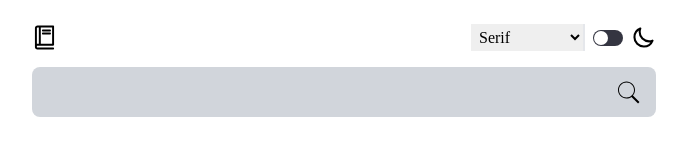
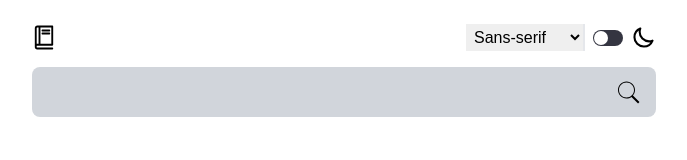
Before and after one commit to Blzs101/Dictionary-App, a React (Vite) app: page / in a window 1280 px wide. Shown: the top 160 px of the page, without its empty margins (296-983 px from the left). Built offline with nearby package versions, Linux system fonts and the light colour scheme.

Commit message:
changed font-family and fixed incorrect ts on redux calls

```diff
--- a/src/App.css
+++ b/src/App.css
@@ -16,15 +16,27 @@
   .dark span{
     color:white;
   }
-.Serif{
-  font-family: serif;
+.Sans-serif{
+  font-family:sans-serif;
+  font-weight: 400;
+  font-size: medium;
 }
-.Arial{
-  font-family: Arial, Helvetica, sans-serif;
+.Monospace{
+  font-family: monospace;
+  font-weight: 400;
+  font-size: medium;
 }
 .CourierNew{
   font-family: 'Courier New', Courier, monospace;
+  font-weight: 400;
+  font-size: medium;
 }
+.Franklin{
+  font-family: 'Franklin Gothic Medium', 'Arial Narrow', Arial, sans-serif;
+  font-weight: 400;
+  font-size: medium;
+}
+
 @keyframes shake-horizontal {
   0%,
   100% {
--- a/src/App.tsx
+++ b/src/App.tsx
@@ -1,32 +1,39 @@
-import { Suspense, lazy } from "react";
-import "./App.css"
-import { Search } from "./Components/Search";
-import { useSelector } from "react-redux";
-import Loading from "./Components/Loading"
+import { Suspense, lazy } from 'react';
+import './App.css';
+import { Search } from './Components/Search';
+import Loading from './Components/Loading';
+import { useAppSelector } from './ReduxStates/MainStoreHooks';
 
-const Result = lazy(async () => import("./Components/Result"))
-
+const Result = lazy(async () => import('./Components/Result'));
 
 function App() {
-  const isLoading = useSelector((state: any) => { return state.isLoading.isLoading })
-  const fetchData = useSelector((state: any) => { return state.fetchedData.value })
-  const font = useSelector((state: any) => state.main.value.font);
-  const theme = useSelector((state: any) => state.main.value.theme);
+  const isLoading = useAppSelector((state) => {
+    return state.isLoading.isLoading;
+  });
+  const fetchData = useAppSelector((state) => {
+    return state.fetchedData.value;
+  });
+  const font = useAppSelector((state) => state.main.value.font);
+  const theme = useAppSelector((state) => state.main.value.theme);
 
   return (
-    <div className={`${font.replace(/\s+/g, '')} ${theme} inset-0 w-full h-full fixed overflow-auto`} >
+    <div
+      className={`${font.replace(
+        /\s+/g,
+        ''
+      )} ${theme} inset-0 w-full h-full fixed overflow-auto`}
+    >
       <div className="w-full p-2 md:mx-auto md:w-1/2 ">
         <Search />
 
-        {fetchData ?
+        {fetchData ? (
           <Suspense fallback={<Loading />}>
             {isLoading ? <Loading /> : <Result />}
           </Suspense>
-          : null
-        }
-      </div >
-    </div >
-  )
+        ) : null}
+      </div>
+    </div>
+  );
 }
 
-export default App
+export default App;
--- a/src/Components/Search.tsx
+++ b/src/Components/Search.tsx
@@ -30,18 +30,18 @@ interface Definition {
 }
 
 interface Meaning {
-    antonyms: string[],
-    partOfSpeech: string,
-    definitions: Definition[],
-    synonyms: string[]
+  antonyms: string[];
+  partOfSpeech: string;
+  definitions: Definition[];
+  synonyms: string[];
 }
 
 export interface DictionaryEntry {
-    license: license,
-    meanings: Meaning[],
-    phonetic: string,
-    phonetics: Phonetic[],
-    sourceUrls: string[],
+  license: license;
+  meanings: Meaning[];
+  phonetic: string;
+  phonetics: Phonetic[];
+  sourceUrls: string[];
   word: string;
 }
 
@@ -101,7 +101,16 @@ export function Search() {
   return (
     <>
       <div className="flex items-center py-4">
-                <img src={`${theme === "dark" ? "public/book-svgrepo-com-dark-mode.svg" : "public/book-svgrepo-com.svg"}`} alt="book logo"></img>
+        <a href="/">
+          <img
+            src={`${
+              theme === 'dark'
+                ? '/book-svgrepo-com-dark-mode.svg'
+                : '/book-svgrepo-com.svg'
+            }`}
+            alt="book logo"
+          />
+        </a>
         <div className="flex justify-end w-full gap-2">
           <select
             onChange={(e) => dispatch(setFont(e.target.value))}
@@ -129,7 +138,14 @@ export function Search() {
               onColor="#9333ea"
             />
           </div>
-                    <img src={`${theme === "dark" ? "public/moon-svgrepo-com-dark-mode.svg" : "public/moon-svgrepo-com.svg"}`} alt="half moon logo"></img>
+          <img
+            src={`${
+              theme === 'dark'
+                ? '/moon-svgrepo-com-dark-mode.svg'
+                : '/moon-svgrepo-com.svg'
+            }`}
+            alt="half moon logo"
+          />
         </div>
       </div>
       <form className={`h-[50px] ${wrong}`} onSubmit={handleSubmit}>
@@ -146,10 +162,10 @@ export function Search() {
           className="absolute mt-[12.5px] ml-[-40px]"
         >
           <img
-                        src="public\icons8-search.svg"
+            src="/icons8-search.svg"
             alt="search logo"
             className="fill-purple-600"
-                    ></img>
+          />
         </button>
       </form>
     </>
--- a/src/ReduxStates/MainStore.ts
+++ b/src/ReduxStates/MainStore.ts
@@ -1,84 +1,86 @@
-
-import { PayloadAction, configureStore,createSlice } from '@reduxjs/toolkit'
+import { PayloadAction, configureStore, createSlice } from '@reduxjs/toolkit';
 import { DictionaryEntry } from '../Components/Search';
 
-const fontLocalStorage = JSON.parse(localStorage.getItem("font") || ' "Serif" ');
-const themeLocalStorage = JSON.parse(localStorage.getItem("theme") || ' "light" ');
+const fontLocalStorage = JSON.parse(
+  localStorage.getItem('font') || ' "Sans-serif" '
+);
+const themeLocalStorage = JSON.parse(
+  localStorage.getItem('theme') || ' "light" '
+);
 interface mainTypes {
-    value:{
-        theme: string,
-       font:string,
-       fontArray:string[],
-       wrong:string,
-       word:string
+  value: {
+    theme: string;
+    font: string;
+    fontArray: string[];
+    wrong: string;
+    word: string;
+  };
 }
-}
-const mainState : mainTypes = {
+const mainState: mainTypes = {
   value: {
     theme: themeLocalStorage,
     font: fontLocalStorage,
-        fontArray:["Serif", "Arial", "Courier New"],
-        wrong:"",
-        word:""
-    }
-}
+    fontArray: ['Sans-serif', 'Monospace', 'Courier New', 'Franklin'],
+    wrong: '',
+    word: '',
+  },
+};
 const mainSlice = createSlice({
-    name: "main",
-    initialState:mainState,
-    reducers:{
-        setTheme: (state, action:PayloadAction<string>) =>{
+  name: 'main',
+  initialState: mainState,
+  reducers: {
+    setTheme: (state, action: PayloadAction<string>) => {
       state.value.theme = action.payload;
-            localStorage.setItem("theme", JSON.stringify(state.value.theme))
+      localStorage.setItem('theme', JSON.stringify(state.value.theme));
     },
-        setFont: (state, action:PayloadAction<string>) =>{
+    setFont: (state, action: PayloadAction<string>) => {
       state.value.font = action.payload;
-            localStorage.setItem("font", JSON.stringify(state.value.font))
+      localStorage.setItem('font', JSON.stringify(state.value.font));
     },
-        setWrong: (state, action:PayloadAction<string>) =>{
+    setWrong: (state, action: PayloadAction<string>) => {
       state.value.wrong = action.payload;
     },
-        setWord: (state, action:PayloadAction<string>) =>{
+    setWord: (state, action: PayloadAction<string>) => {
       state.value.word = action.payload;
-        }
-    }
+    },
+  },
 });
 interface fetchedData {
-    value : null |DictionaryEntry
+  value: null | DictionaryEntry;
 }
-const fetchedDataInitalState: fetchedData ={
-    value: null
-}
+const fetchedDataInitalState: fetchedData = {
+  value: null,
+};
 const fetchedData = createSlice({
-    name:"fetchedData",
+  name: 'fetchedData',
   initialState: fetchedDataInitalState,
-    reducers : {
-        setFetchedData:  (state, action:PayloadAction<DictionaryEntry>) =>{
+  reducers: {
+    setFetchedData: (state, action: PayloadAction<DictionaryEntry>) => {
       state.value = action.payload;
-        }
-    }
-})
+    },
+  },
+});
 const isLoading = createSlice({
-    name:"isLoading",
-    initialState:{isLoading: false },
-    reducers : {
-        setIsLoading: (state, action) =>{
+  name: 'isLoading',
+  initialState: { isLoading: false },
+  reducers: {
+    setIsLoading: (state, action) => {
       state.isLoading = action.payload;
-        }
-    }
-})
+    },
+  },
+});
 
-export const {setTheme, setFont, setWrong, setWord} = mainSlice.actions;
-export const {setFetchedData} = fetchedData.actions;
-export const {setIsLoading} = isLoading.actions;
-
+export const { setTheme, setFont, setWrong, setWord } = mainSlice.actions;
+export const { setFetchedData } = fetchedData.actions;
+export const { setIsLoading } = isLoading.actions;
 
 export const mainStore = configureStore({
-    reducer:{
+  reducer: {
     main: mainSlice.reducer,
     fetchedData: fetchedData.reducer,
-        isLoading: isLoading.reducer
-     }
+    isLoading: isLoading.reducer,
+  },
 });
 
-export type RootState = ReturnType<typeof mainStore.getState>
-export type AppDispatch = typeof mainStore.dispatch
+export type RootState = ReturnType<typeof mainStore.getState>;
+export type AppDispatch = typeof mainStore.dispatch;
```
Also changed, not shown: src/Components/Result.tsx (+80 -31 lines). Lines whose indentation alone changed are shown as unchanged.
